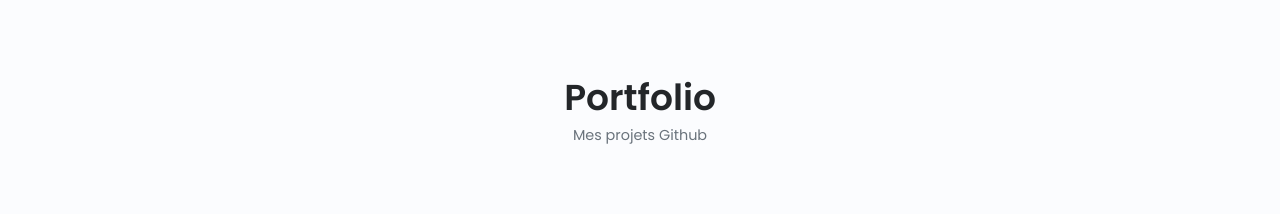
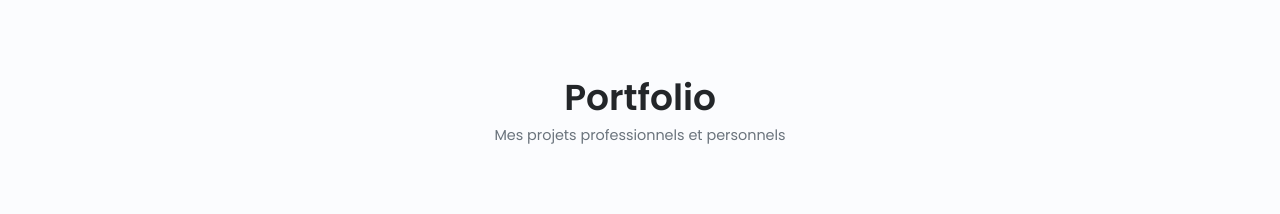
Before and after one commit to kevin-smrt/PORTFOLIO, a website: page app/views/index.html in a window 1280 px wide. Shown: the part 1200-1414 px from the top of the page. Drawn offline with nearby package versions, Linux system fonts and the light colour scheme; files whose address does not match are found by name.

Commit message:
change portfolio subtitle

```diff
--- a/app/views/index.html
+++ b/app/views/index.html
@@ -249,7 +249,9 @@
       <!-- PORTFOLIO -->
       <section class="portfolio section" id="portfolio">
         <h2 class="section__title">Portfolio</h2>
-        <span class="section__subtitle">Mes projets Github</span>
+        <span class="section__subtitle"
+          >Mes projets professionnels et personnels</span
+        >
 
         <div class="portfolio__container container swiper">
           <div class="swiper-wrapper">
```
